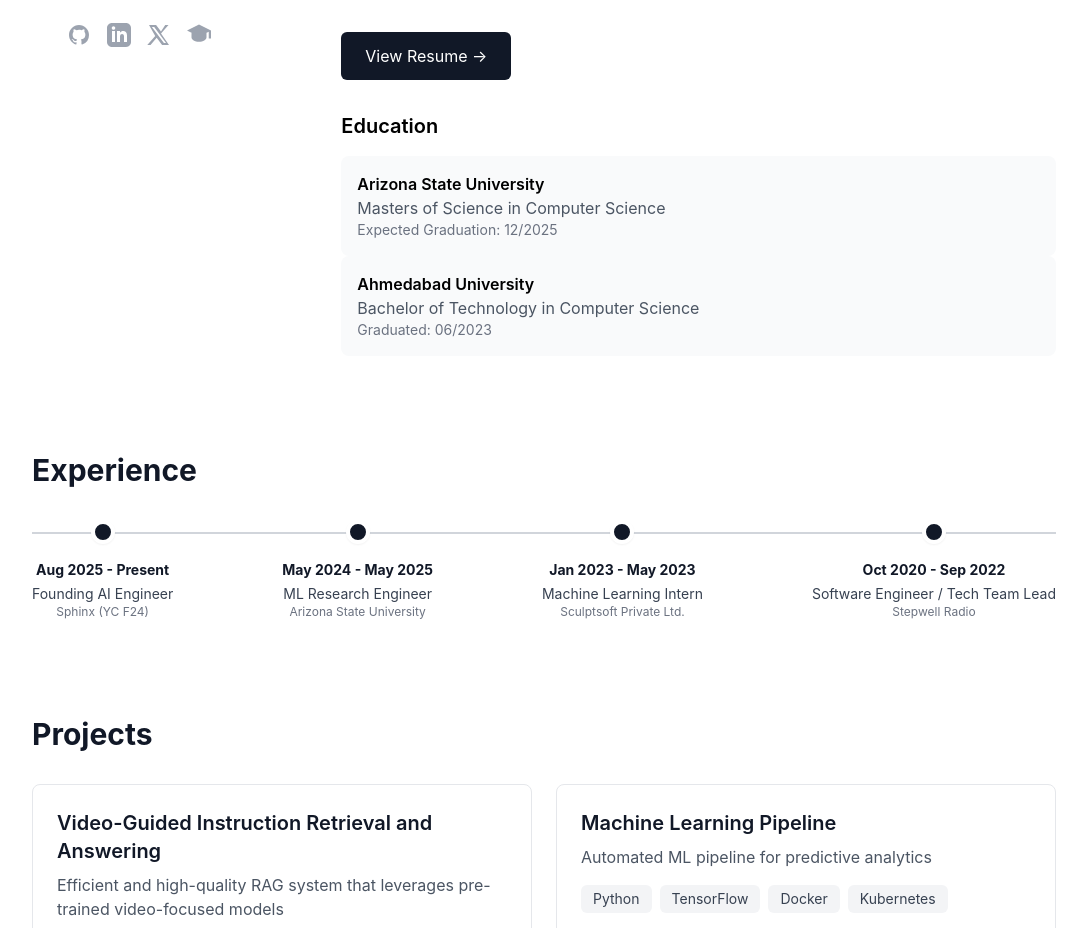
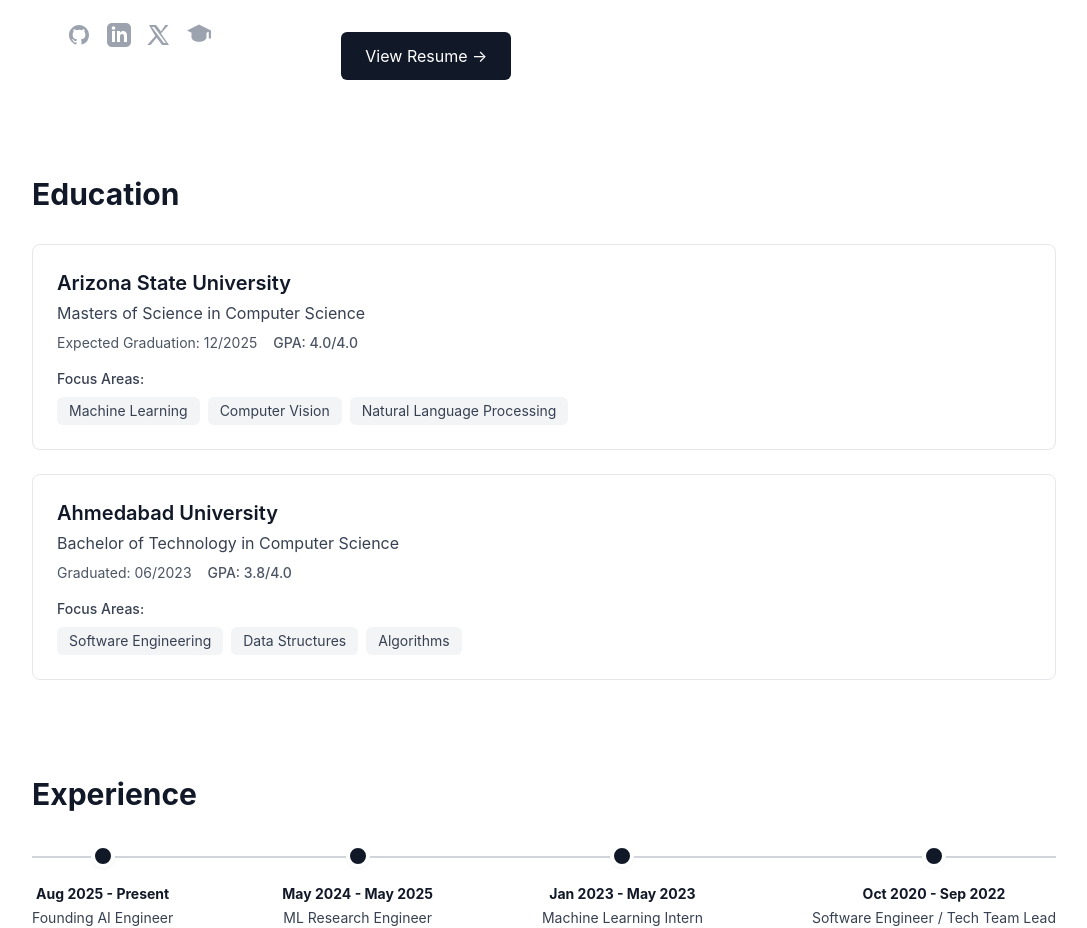
Before and after one commit to sameepv21/portfolio, a React (Create React App) app: page / in a window 1280 px wide. Shown: the part 428-1356 px from the top of the page, without its empty margins (128-1215 px from the left). Built offline with nearby package versions, Linux system fonts and the light colour scheme.

Commit message:
[feat]: education made similar to that of experience

```diff
--- a/src/App.js
+++ b/src/App.js
@@ -1,4 +1,5 @@
 import About from './components/About';
+import Education from './components/Education';
 import Experience from './components/Experience';
 import Projects from './components/Projects';
 import Contact from './components/Contact';
@@ -9,6 +10,7 @@
       {/* Main Content - All Sections */}
       <main className="max-w-6xl mx-auto px-4 sm:px-6 lg:px-8 pt-8">
         <About />
+        <Education />
         <Experience />
         <Projects />
         <Contact />
--- a/src/components/About.js
+++ b/src/components/About.js
@@ -86,17 +86,7 @@
               </a>
             </div>
 
-            <h3 className="text-xl font-semibold mb-4 mt-8">Education</h3>
-            <div className="bg-gray-50 rounded-lg p-4">
-              <h4 className="font-semibold">Arizona State University</h4>
-              <p className="text-gray-600">Masters of Science in Computer Science</p>
-              <p className="text-sm text-gray-500">Expected Graduation: 12/2025</p>
-            </div>
-            <div className="bg-gray-50 rounded-lg p-4">
-              <h4 className="font-semibold">Ahmedabad University</h4>
-              <p className="text-gray-600">Bachelor of Technology in Computer Science</p>
-              <p className="text-sm text-gray-500">Graduated: 06/2023</p>
-            </div>
+
           </div>
         </div>
       </div>
--- /dev/null
+++ b/src/components/Education.js
@@ -0,0 +1,46 @@
+export default function Education() {
+  const education = [
+    {
+      university: 'Arizona State University',
+      degree: 'Masters of Science in Computer Science',
+      graduation: 'Expected Graduation: 12/2025',
+      gpa: 'GPA: 4.0/4.0',
+      focusAreas: ['Machine Learning', 'Computer Vision', 'Natural Language Processing']
+    },
+    {
+      university: 'Ahmedabad University',
+      degree: 'Bachelor of Technology in Computer Science',
+      graduation: 'Graduated: 06/2023',
+      gpa: 'GPA: 3.8/4.0',
+      focusAreas: ['Software Engineering', 'Data Structures', 'Algorithms']
+    }
+  ];
+
+  return (
+    <div className="py-12 md:pl-16">
+      <h2 className="text-3xl font-bold text-gray-900 mb-8">Education</h2>
+      <div className="space-y-6">
+        {education.map((edu, index) => (
+          <div key={index} className="bg-white border rounded-lg p-6">
+            <h3 className="text-xl font-semibold text-gray-900">{edu.university}</h3>
+            <p className="text-gray-700 mt-1">{edu.degree}</p>
+            <div className="flex flex-wrap gap-4 mt-2 text-sm text-gray-600">
+              <span>{edu.graduation}</span>
+              <span className="font-medium">{edu.gpa}</span>
+            </div>
+            <div className="mt-4">
+              <p className="text-sm font-medium text-gray-700 mb-2">Focus Areas:</p>
+              <div className="flex flex-wrap gap-2">
+                {edu.focusAreas.map((area) => (
+                  <span key={area} className="px-3 py-1 bg-gray-100 text-gray-700 hover:bg-gray-900 hover:text-white rounded-md text-sm transition-colors cursor-pointer">
+                    {area}
+                  </span>
+                ))}
+              </div>
+            </div>
+          </div>
+        ))}
+      </div>
+    </div>
+  );
+}
```
